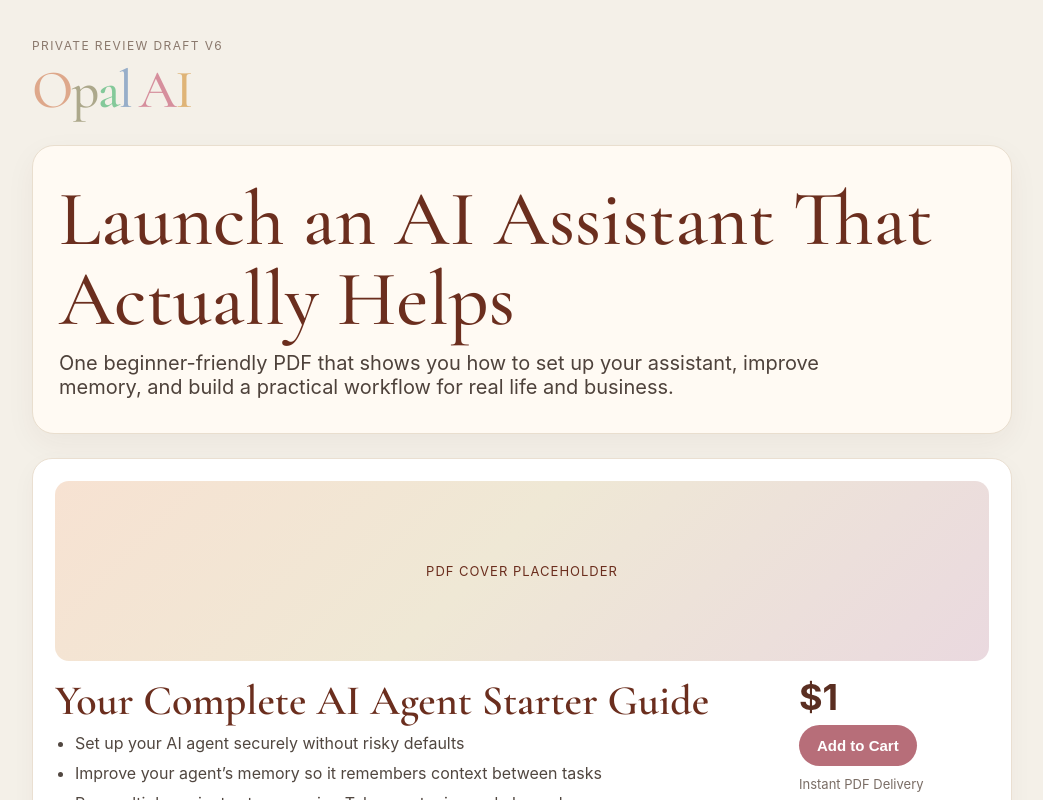
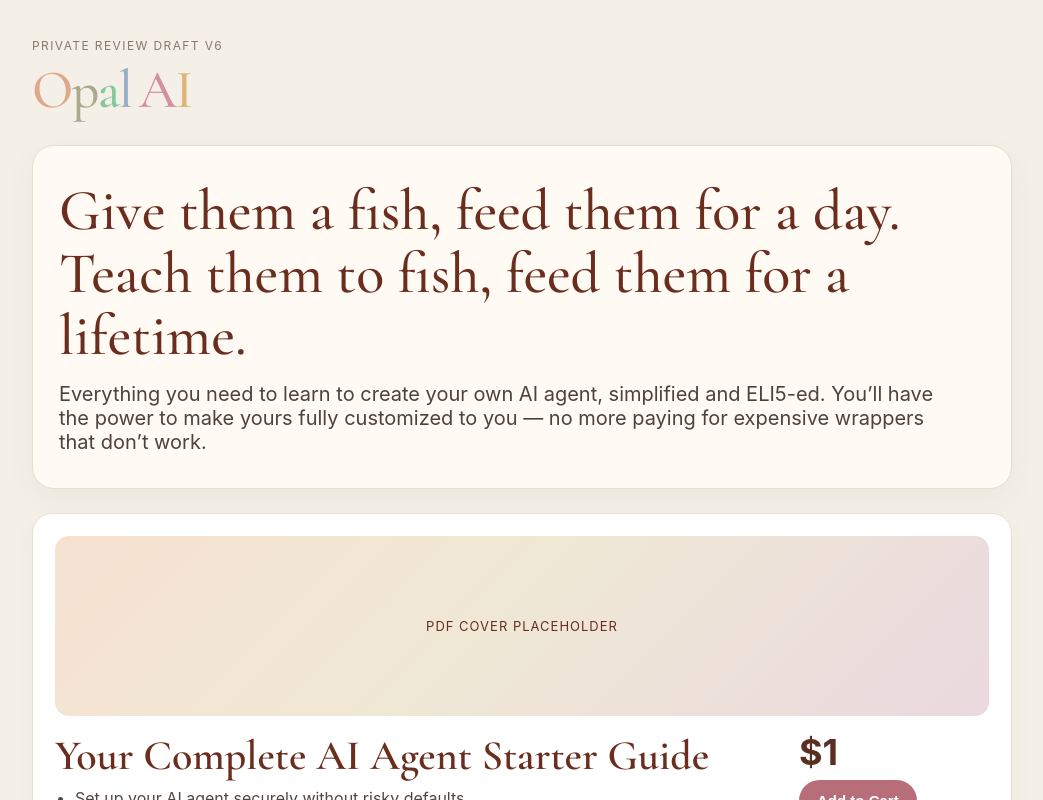
Before and after one commit to opal-the-bot/agent-inbox-mvp, a Next.js app: page /review/opal-ela-7xk9m2/landing in a window 1280 px wide. Shown: the top 800 px of the page, without its empty margins (118-1161 px from the left). Built offline with nearby package versions, Linux system fonts and the light colour scheme.

Commit message:
Update hero copy with fishing quote and ELI5 value proposition

```diff
--- a/app/review/opal-ela-7xk9m2/landing/page.tsx
+++ b/app/review/opal-ela-7xk9m2/landing/page.tsx
@@ -100,11 +100,11 @@ export default function PrivateDraftLandingPage() {
             boxShadow: '0 10px 30px rgba(77,46,34,0.05)'
           }}
         >
-          <h1 className={editorial.className} style={{ fontSize: 'clamp(42px, 7.2vw, 78px)', lineHeight: 1.02, margin: '0 0 12px', color: '#6b2e1e', fontWeight: 500 }}>
-            Launch an AI Assistant That Actually Helps
+          <h1 className={editorial.className} style={{ fontSize: 'clamp(34px, 5.8vw, 58px)', lineHeight: 1.08, margin: '0 0 14px', color: '#6b2e1e', fontWeight: 500, maxWidth: 900 }}>
+            Give them a fish, feed them for a day. Teach them to fish, feed them for a lifetime.
           </h1>
-          <p style={{ fontSize: 20, maxWidth: 800, margin: 0, color: '#4e423b' }}>
-            One beginner-friendly PDF that shows you how to set up your assistant, improve memory, and build a practical workflow for real life and business.
+          <p style={{ fontSize: 20, maxWidth: 900, margin: 0, color: '#4e423b' }}>
+            Everything you need to learn to create your own AI agent, simplified and ELI5-ed. You’ll have the power to make yours fully customized to you — no more paying for expensive wrappers that don’t work.
           </p>
         </section>
 
```
